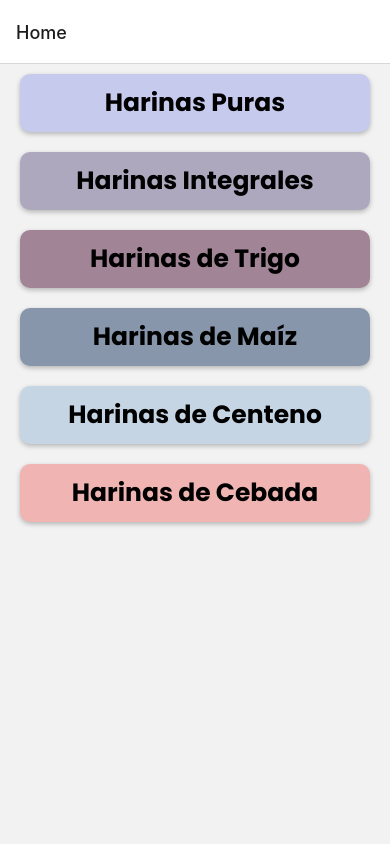
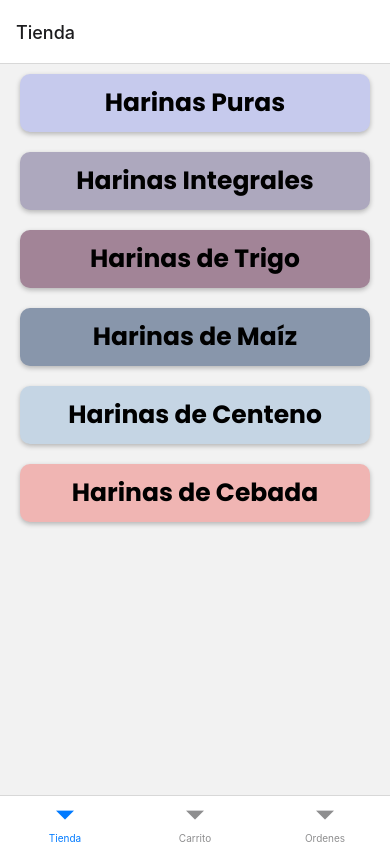
Before and after one commit to DavidTarrab26/ecommerceApp, a React Native app: screen /Orders in a window 390 px wide. Built offline with nearby package versions, Linux system fonts and the light colour scheme.

Commit message:
termine de hacer el nav tab, faltan los iconos

```diff
--- a/package.json
+++ b/package.json
@@ -9,6 +9,7 @@
     "web": "expo start --web"
   },
   "dependencies": {
+    "@react-navigation/bottom-tabs": "^6.4.0",
     "@react-navigation/native": "^6.0.13",
     "@react-navigation/native-stack": "^6.9.0",
     "expo": "~46.0.13",
--- /dev/null
+++ b/src/navigation/cart.js
@@ -0,0 +1,22 @@
+import React from "react";
+import {createNativeStackNavigator} from "@react-navigation/native-stack"
+import {Cart} from "../screens"
+
+const Stack = createNativeStackNavigator()
+
+const CartNavigator = () => {
+    return (
+        <Stack.Navigator         initialRouteName="Cart"
+        >
+            <Stack.Screen
+                name="Cart"
+                component={Cart}
+                options={{
+                    title: "Carrito"
+                }}
+            />
+        </Stack.Navigator>
+     );
+}
+
+export default CartNavigator;
--- a/src/navigation/index.js
+++ b/src/navigation/index.js
@@ -1,12 +1,12 @@
 import React from "react";
 import {NavigationContainer} from "@react-navigation/native"
 
-import ShopNavigator from "./shop"
+import TabsNavigator from "./tabs"
 
 const AppNavigator = () => {
     return (
         <NavigationContainer>
-            <ShopNavigator />
+            <TabsNavigator  />
         </NavigationContainer>
      );
 }
--- /dev/null
+++ b/src/navigation/orders.js
@@ -0,0 +1,22 @@
+import React from "react";
+import {createNativeStackNavigator} from "@react-navigation/native-stack"
+import {Orders} from "../screens"
+
+const Stack = createNativeStackNavigator()
+
+const OrdersNavigator = () => {
+    return (
+        <Stack.Navigator         initialRouteName="Orders"
+        >
+            <Stack.Screen
+                name="Orders"
+                component={Orders}
+                options={{
+                    title: "Ordenes"
+                }}
+            />
+        </Stack.Navigator>
+     );
+}
+
+export default OrdersNavigator;
--- a/src/navigation/shop.js
+++ b/src/navigation/shop.js
@@ -10,6 +10,9 @@ const ShopNavigator = () => {
             <Stack.Screen
                 name="Home"
                 component={Categories}
+                options={{
+                    title: "Tienda"
+                }}
             />
             <Stack.Screen
                 name="Productos"
--- /dev/null
+++ b/src/navigation/tabs.js
@@ -0,0 +1,42 @@
+import React from "react";
+import { createBottomTabNavigator } from "@react-navigation/bottom-tabs";
+import CartNavigator from "./cart";
+import ShopNavigator from "./shop";
+import OrdersNavigator from "./orders";
+
+const ButtonTab = createBottomTabNavigator()
+
+const TabsNavigator = () => {
+    return (
+        <ButtonTab.Navigator
+            initialRouteName="ShopTab"
+            screenOptions={{
+                headerShown: false
+            }}
+        >
+            <ButtonTab.Screen
+                name="ShopTab"
+                component={ShopNavigator}
+                options={{
+                    title: "Tienda"
+                }}
+            />
+            <ButtonTab.Screen
+                name="CartTab"
+                component={CartNavigator}
+                options={{
+                    title: "Carrito"
+                }}
+            />
+            <ButtonTab.Screen
+                name="OrdersTab"
+                component={OrdersNavigator}
+                options={{
+                    title: "Ordenes"
+                }}
+            />
+        </ButtonTab.Navigator>
+     );
+}
+
+export default TabsNavigator;
--- /dev/null
+++ b/src/screens/cart/index.js
@@ -0,0 +1,12 @@
+import { Text, View } from "react-native";
+import {styles} from "./style"
+
+const Cart = ({navigation}) => {
+    return (
+        <View style={styles.container}>
+            <Text>Carrito</Text>
+        </View>
+     );
+}
+
+export default Cart;
--- /dev/null
+++ b/src/screens/cart/style.js
@@ -0,0 +1,10 @@
+import { StyleSheet } from "react-native";
+
+export const styles = StyleSheet.create({
+    container: {
+        flex: 1,
+        backgroundColor: '#fff',
+        alignItems: 'center',
+        justifyContent: 'center'
+    },
+})
--- a/src/screens/index.js
+++ b/src/screens/index.js
@@ -1,3 +1,5 @@
 export {default as Categories} from "./categories"
 export {default as Products} from "./products"
 export {default as Product} from "./product"
+export {default as Cart} from "./cart"
+export {default as Orders} from "./orders"
--- /dev/null
+++ b/src/screens/orders/index.js
@@ -0,0 +1,12 @@
+import { Text, View } from "react-native";
+import {styles} from "./styles"
+
+const Orders = ({navigation}) => {
+    return (
+        <View style={styles.container}>
+            <Text>Ordenes</Text>
+        </View>
+     );
+}
+
+export default Orders;
--- /dev/null
+++ b/src/screens/orders/styles.js
@@ -0,0 +1,10 @@
+import { StyleSheet } from "react-native";
+
+export const styles = StyleSheet.create({
+    container: {
+        flex: 1,
+        backgroundColor: '#fff',
+        alignItems: 'center',
+        justifyContent: 'center'
+    },
+})
```
Also changed, not shown: 1 other file (tests, documents, lock files or other folders).
